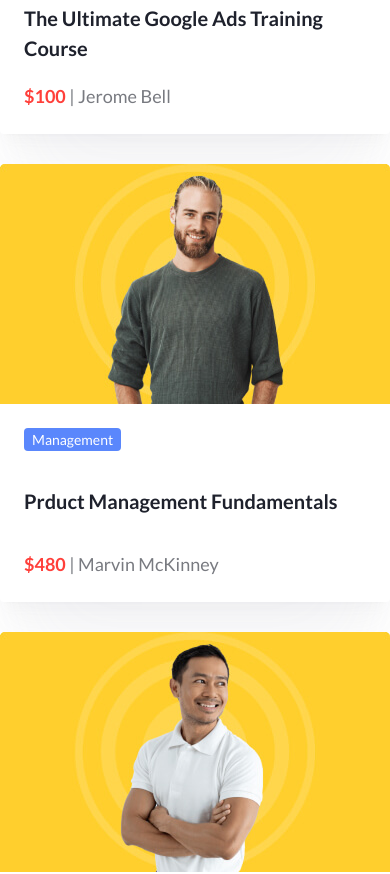
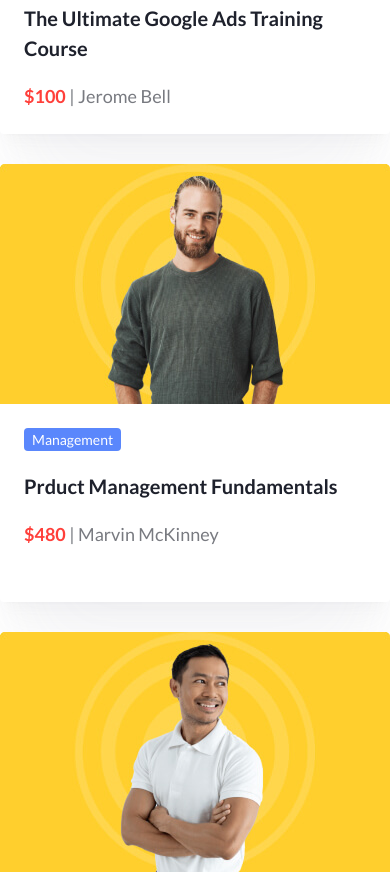
Before and after one commit to yunglaver/online-courses-landing, a website with bundled scripts: page index.html in a window 390 px wide. Shown: the part 690-1564 px from the top of the page. Built offline with nearby package versions, Linux system fonts and the light colour scheme; files whose address does not match are found by name.

Commit message:
всё сделано, остался адаптив и по мелочи

```diff
--- a/assets/main.scss
+++ b/assets/main.scss
@@ -161,6 +161,8 @@ select {
     font-size: 16px;
     color: inherit;
   }
+
+
 }
 
 .category-button.active {
@@ -174,7 +176,6 @@ select {
 .card {
   display: flex;
   flex-direction: column;
-  justify-content: space-between;
   width: 390px;
   height: 438px;
   border-radius: 4px;
--- a/scripts/render.js
+++ b/scripts/render.js
@@ -31,6 +31,19 @@ function createCard(currentCard) {
 
     cardPhoto.src = currentCard.photo_src;
     cardPhoto.alt = currentCard.text;
+    textContainer.classList.add("card-text__container");
+
+    const smallCards = [
+        "Prduct Management Fundamentals",
+        "HR  Management and Analytics",
+        "Graphic Design Basic",
+        "Business Development Management",
+        "Highload Software Architecture"
+    ];
+
+    textContainer.style.height = smallCards.includes(currentCard.text)
+        ? "120px"
+        : "150px";
 
     category.textContent = currentCard.category;
     category.style.backgroundColor =
```
Also changed, not shown: assets/main.css, 1 other file.
